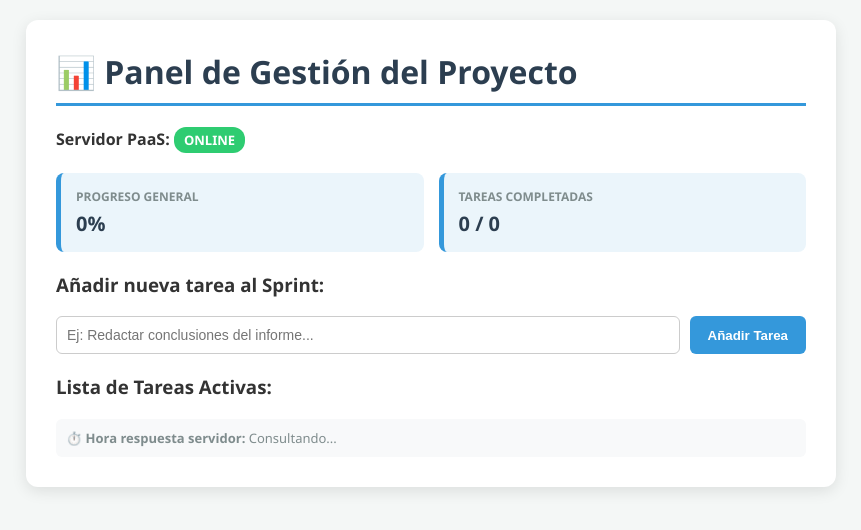
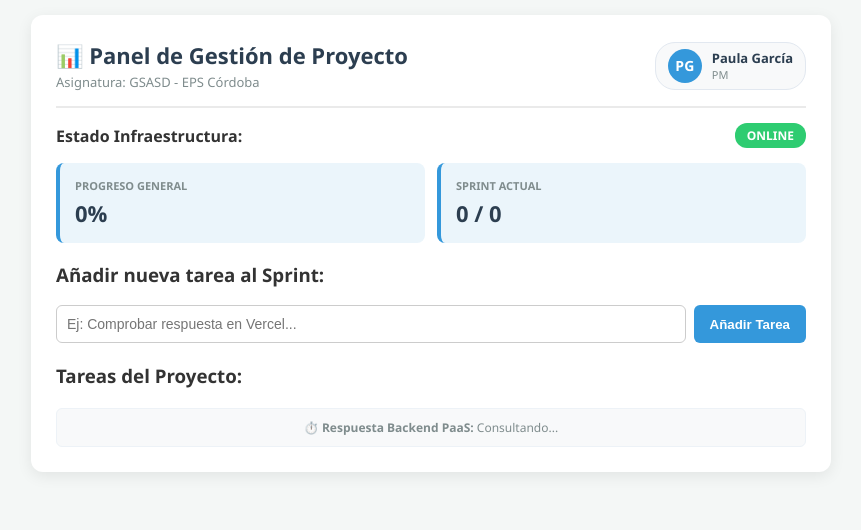
Before and after one commit to PaulaGarciaIb/paas-pm-dashboard, a website: page public/index.html in a window 1280 px wide. Shown: the whole page, without its empty margins (209-1070 px from the left). Drawn offline with Linux system fonts and the light colour scheme; no server answers.

Commit message:
modificaciones en index y server.js

```diff
--- a/public/index.html
+++ b/public/index.html
@@ -3,52 +3,107 @@
 <head>
     <meta charset="UTF-8">
     <meta name="viewport" content="width=device-width, initial-scale=1.0">
-    <title>Panel Interactivo de Proyecto - Evaluación PaaS</title>
+    <title>Panel de Control PM - Evaluación PaaS</title>
     <style>
-        body { font-family: 'Segoe UI', Tahoma, Geneva, Verdana, sans-serif; background-color: #f4f7f6; color: #333; margin: 0; padding: 20px; }
-        .container { max-width: 750px; margin: 0 auto; background: white; padding: 30px; border-radius: 12px; box-shadow: 0 4px 15px rgba(0,0,0,0.1); }
-        h1 { color: #2c3e50; border-bottom: 3px solid #3498db; padding-bottom: 10px; margin-top: 0; }
-        .status-badge { display: inline-block; background: #2ecc71; color: white; padding: 4px 10px; border-radius: 12px; font-size: 13px; font-weight: bold; }
-        .grid { display: grid; grid-template-columns: repeat(auto-fit, minmax(200px, 1fr)); gap: 15px; margin: 20px 0; }
-        .card { background: #ebf5fb; padding: 15px; border-radius: 8px; border-left: 5px solid #3498db; }
-        .card h3 { margin: 0 0 5px 0; font-size: 12px; color: #7f8c8d; text-transform: uppercase; }
-        .card p { margin: 0; font-size: 20px; font-weight: bold; color: #2c3e50; }
-        .add-box { display: flex; gap: 10px; margin-bottom: 20px; }
-        .add-box input { flex: 1; padding: 10px; border: 1px solid #ccc; border-radius: 6px; font-size: 14px; }
-        .add-box button { background: #3498db; color: white; border: none; padding: 10px 18px; border-radius: 6px; font-weight: bold; cursor: pointer; }
+        * { box-sizing: border-box; }
+        body { font-family: 'Segoe UI', Tahoma, Geneva, Verdana, sans-serif; background-color: #f4f7f6; color: #333; margin: 0; padding: 15px; }
+
+        .container { max-width: 800px; margin: 0 auto; background: white; padding: 25px; border-radius: 12px; box-shadow: 0 4px 15px rgba(0,0,0,0.08); }
+
+        /* Cabecera con Perfil */
+        .header { display: flex; justify-content: space-between; align-items: center; border-bottom: 2px solid #eaeaea; padding-bottom: 15px; flex-wrap: wrap; gap: 10px; }
+        .header-title h1 { margin: 0; font-size: 22px; color: #2c3e50; }
+        .header-title p { margin: 3px 0 0 0; font-size: 13px; color: #7f8c8d; }
+
+        .user-profile { display: flex; align-items: center; gap: 10px; background: #f8f9fa; padding: 6px 12px; border-radius: 20px; border: 1px solid #e2e8f0; }
+        .avatar { width: 34px; height: 34px; background: #3498db; color: white; border-radius: 50%; display: flex; align-items: center; justify-content: center; font-weight: bold; font-size: 14px; }
+        .user-info { display: flex; flex-direction: column; }
+        .user-name { font-size: 13px; font-weight: bold; color: #2c3e50; }
+        .user-role { font-size: 11px; color: #7f8c8d; }
+
+        .status-bar { margin: 15px 0; display: flex; align-items: center; justify-content: space-between; flex-wrap: wrap; gap: 10px; }
+        .status-badge { display: inline-block; background: #2ecc71; color: white; padding: 4px 12px; border-radius: 12px; font-size: 12px; font-weight: bold; }
+
+        /* Tarjetas de métricas */
+        .grid { display: grid; grid-template-columns: repeat(auto-fit, minmax(180px, 1fr)); gap: 12px; margin: 15px 0; }
+        .card { background: #ebf5fb; padding: 15px; border-radius: 8px; border-left: 4px solid #3498db; }
+        .card h3 { margin: 0 0 5px 0; font-size: 11px; color: #7f8c8d; text-transform: uppercase; }
+        .card p { margin: 0; font-size: 22px; font-weight: bold; color: #2c3e50; }
+
+        /* Formulario para añadir tareas */
+        .add-box { display: flex; gap: 8px; margin-bottom: 20px; flex-wrap: wrap; }
+        .add-box input { flex: 1; min-width: 200px; padding: 10px; border: 1px solid #ccc; border-radius: 6px; font-size: 14px; }
+        .add-box button { background: #3498db; color: white; border: none; padding: 10px 16px; border-radius: 6px; font-weight: bold; cursor: pointer; transition: background 0.2s; }
         .add-box button:hover { background: #2980b9; }
+
+        /* Lista interactiva de tareas */
         ul { list-style: none; padding: 0; margin: 0; }
-        li { background: #f8f9fa; padding: 10px 15px; border-radius: 6px; margin-bottom: 8px; display: flex; justify-content: space-between; border: 1px solid #e9ecef; }
-        .timer { margin-top: 20px; font-size: 13px; color: #7f8c8d; background: #f8f9fa; padding: 10px; border-radius: 6px; }
+        li { background: #f8f9fa; padding: 10px 14px; border-radius: 6px; margin-bottom: 8px; display: flex; justify-content: space-between; align-items: center; border: 1px solid #e9ecef; font-size: 14px; }
+        li.completed { background: #e8f8f5; border-color: #d4efdf; }
+        li.completed .task-text { text-decoration: line-through; color: #7f8c8d; }
+
+        .task-left { display: flex; align-items: center; gap: 12px; }
+        .task-checkbox { width: 18px; height: 18px; cursor: pointer; }
+        .delete-btn { background: none; border: none; color: #e74c3c; cursor: pointer; font-size: 16px; padding: 4px 8px; border-radius: 4px; }
+        .delete-btn:hover { background: #fadbd8; }
+
+        .timer { margin-top: 20px; font-size: 12px; color: #7f8c8d; background: #f8f9fa; padding: 10px; border-radius: 6px; text-align: center; border: 1px solid #edf2f7; }
+
+        @media (max-width: 500px) {
+            .container { padding: 15px; }
+            .header-title h1 { font-size: 18px; }
+            .add-box button { width: 100%; }
+        }
     </style>
 </head>
 <body>
     <div class="container">
-        <h1>📊 Panel de Gestión del Proyecto</h1>
-        <p><strong>Servidor PaaS:</strong> <span class="status-badge">ONLINE</span></p>
+        <!-- Cabecera -->
+        <div class="header">
+            <div class="header-title">
+                <h1>📊 Panel de Gestión de Proyecto</h1>
+                <p>Asignatura: GSASD - EPS Córdoba</p>
+            </div>
+            <div class="user-profile">
+                <div class="avatar">PG</div>
+                <div class="user-info">
+                    <span class="user-name" id="userName">Paula García</span>
+                    <span class="user-role" id="userRole">PM</span>
+                </div>
+            </div>
+        </div>
 
+        <div class="status-bar">
+            <span><strong>Estado Infraestructura:</strong></span>
+            <span class="status-badge">ONLINE</span>
+        </div>
+
+        <!-- Tarjetas calculadas dinámicamente -->
         <div class="grid">
             <div class="card">
                 <h3>Progreso General</h3>
                 <p id="progreso">0%</p>
             </div>
             <div class="card">
-                <h3>Tareas Completadas</h3>
+                <h3>Sprint Actual</h3>
                 <p id="tareasCount">0 / 0</p>
             </div>
         </div>
 
+        <!-- Formulario -->
         <h3>Añadir nueva tarea al Sprint:</h3>
         <div class="add-box">
-            <input type="text" id="taskInput" placeholder="Ej: Redactar conclusiones del informe..." />
+            <input type="text" id="taskInput" placeholder="Ej: Comprobar respuesta en Vercel..." />
             <button onclick="agregarTarea()">Añadir Tarea</button>
         </div>
 
-        <h3>Lista de Tareas Activas:</h3>
+        <!-- Lista Interactiva con Checkbox -->
+        <h3>Tareas del Proyecto:</h3>
         <ul id="taskList"></ul>
 
+        <!-- Métrica Latencia -->
         <div class="timer">
-            ⏱️ <strong>Hora respuesta servidor:</strong> <span id="timestamp">Consultando...</span>
+            ⏱️ <strong>Respuesta Backend PaaS:</strong> <span id="timestamp">Consultando...</span>
         </div>
     </div>
 
@@ -61,6 +116,8 @@
                     const endTime = performance.now();
                     const latency = Math.round(endTime - startTime);
 
+                    document.getElementById('userName').textContent = data.usuario;
+                    document.getElementById('userRole').textContent = data.rol;
                     document.getElementById('progreso').textContent = data.progreso + '%';
                     document.getElementById('tareasCount').textContent = `${data.completadas} / ${data.total}`;
                     document.getElementById('timestamp').textContent = `${data.servidorTimestamp} (Latencia: ${latency} ms)`;
@@ -69,7 +126,15 @@
                     list.innerHTML = '';
                     data.tareas.forEach(t => {
                         const li = document.createElement('li');
-                        li.innerHTML = `<span>${t.texto}</span> <strong>${t.completada ? '✅ Hecho' : '⏳ En proceso'}</strong>`;
+                        if (t.completada) li.classList.add('completed');
+
+                        li.innerHTML = `
+                            <div class="task-left">
+                                <input type="checkbox" class="task-checkbox" ${t.completada ? 'checked' : ''} onchange="toggleTarea(${t.id})">
+                                <span class="task-text">${t.texto}</span>
+                            </div>
+                            <button class="delete-btn" onclick="eliminarTarea(${t.id})" title="Eliminar tarea">🗑️</button>
+                        `;
                         list.appendChild(li);
                     });
                 });
@@ -92,6 +157,18 @@
             });
         }
 
+        function toggleTarea(id) {
+            fetch(`/api/tasks/${id}/toggle`, { method: 'PUT' })
+                .then(res => res.json())
+                .then(() => cargarEstado());
+        }
+
+        function eliminarTarea(id) {
+            fetch(`/api/tasks/${id}`, { method: 'DELETE' })
+                .then(res => res.json())
+                .then(() => cargarEstado());
+        }
+
         cargarEstado();
     </script>
 </body>
```
Also changed, not shown: server.js (+27 -4 lines).
